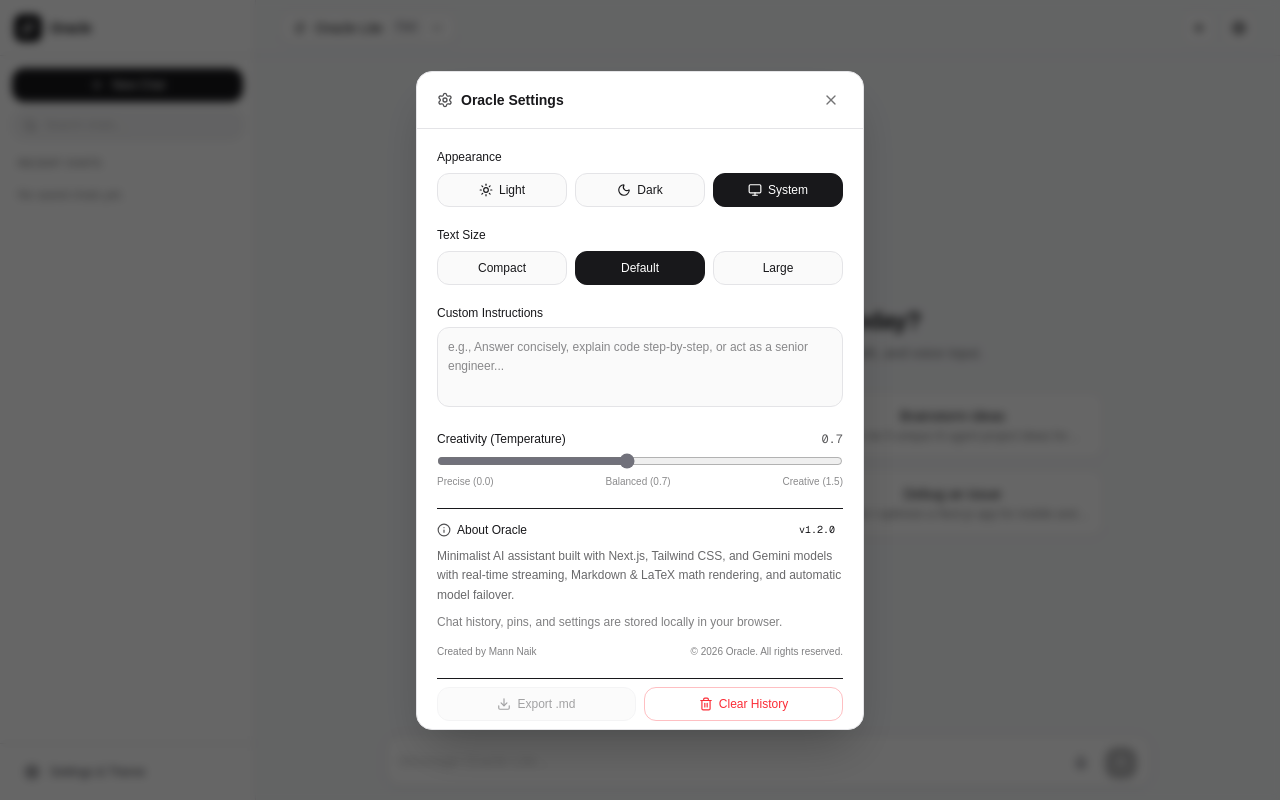
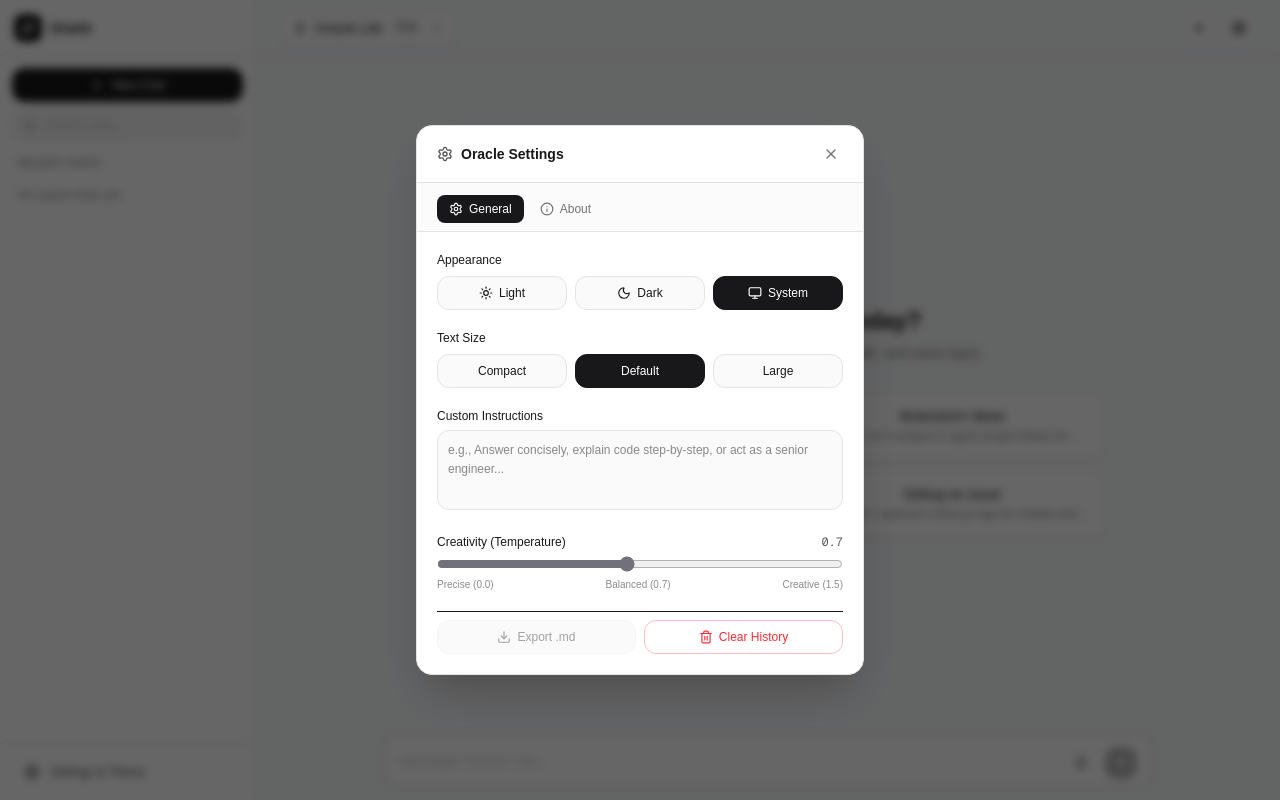
Before and after one commit to mann-naik/Oracle, a Next.js app: page / in a window 1280 px wide. Both pictures are taken after a click on the button "Settings & Theme". Built offline with nearby package versions, Linux system fonts and the light colour scheme.

Commit message:
Move About section into dedicated tab inside Settings

```diff
--- a/app/page.tsx
+++ b/app/page.tsx
@@ -331,6 +331,7 @@ export default function OraclePage() {
   // UI overlays & scroll state
   const [sidebarOpen, setSidebarOpen] = useState(false);
   const [settingsOpen, setSettingsOpen] = useState(false);
+  const [settingsTab, setSettingsTab] = useState<"general" | "about">("general");
   const [modelMenuOpen, setModelMenuOpen] = useState(false);
   const [showScrollBottom, setShowScrollBottom] = useState(false);
 
@@ -961,7 +962,7 @@ export default function OraclePage() {
           <button
             type="button"
             onClick={() => {
-              setSettingsOpen(true);
+              setSettingsTab("general"); setSettingsOpen(true);
               setSidebarOpen(false);
             }}
             className={`w-full flex items-center gap-2.5 px-3 py-2 rounded-xl text-xs font-medium transition-colors ${
@@ -1368,6 +1369,7 @@ export default function OraclePage() {
                 : "bg-white border-zinc-200 text-zinc-900"
             }`}
           >
+            {/* Header */}
             <div className="flex items-center justify-between px-5 py-4 border-b border-inherit">
               <div className="flex items-center gap-2">
                 <Settings className="w-4 h-4 opacity-75" />
@@ -1382,7 +1384,45 @@ export default function OraclePage() {
               </button>
             </div>
 
-            <div className="p-5 space-y-5 max-h-[75dvh] overflow-y-auto text-xs">
+            {/* Settings Navigation Tabs: General | About */}
+            <div
+              className={`flex gap-1 px-5 pt-3 pb-2 border-b border-inherit text-xs font-medium ${
+                isDark ? "bg-white/[0.015]" : "bg-zinc-50/70"
+              }`}
+            >
+              <button
+                type="button"
+                onClick={() => setSettingsTab("general")}
+                className={`flex items-center gap-1.5 px-3 py-1.5 rounded-lg transition-colors ${
+                  settingsTab === "general"
+                    ? isDark
+                      ? "bg-white/[0.1] text-white"
+                      : "bg-zinc-900 text-white"
+                    : "opacity-60 hover:opacity-100"
+                }`}
+              >
+                <Settings className="w-3.5 h-3.5" />
+                <span>General</span>
+              </button>
+              <button
+                type="button"
+                onClick={() => setSettingsTab("about")}
+                className={`flex items-center gap-1.5 px-3 py-1.5 rounded-lg transition-colors ${
+                  settingsTab === "about"
+                    ? isDark
+                      ? "bg-white/[0.1] text-white"
+                      : "bg-zinc-900 text-white"
+                    : "opacity-60 hover:opacity-100"
+                }`}
+              >
+                <Info className="w-3.5 h-3.5" />
+                <span>About</span>
+              </button>
+            </div>
+
+            {/* Tab Content */}
+            {settingsTab === "general" ? (
+              <div className="p-5 space-y-5 max-h-[70dvh] overflow-y-auto text-xs">
                 {/* Theme Option */}
                 <div>
                   <label className="block font-medium mb-2">Appearance</label>
@@ -1508,28 +1548,6 @@ export default function OraclePage() {
                     <span>Creative (1.5)</span>
                   </div>
                 </div>
-              {/* About Oracle */}
-              <div className={`pt-3 border-t border-inherit space-y-2`}>
-                <div className="flex items-center justify-between">
-                  <span className="inline-flex items-center gap-1.5 font-medium">
-                    <Info className="w-3.5 h-3.5 opacity-75" />
-                    <span>About Oracle</span>
-                  </span>
-                  <span className={`font-mono text-[10px] px-2 py-0.5 rounded-md `}>
-                    v1.2.0
-                  </span>
-                </div>
-                <p className="opacity-65 leading-relaxed">
-                  Minimalist AI assistant built with Next.js, Tailwind CSS, and Gemini models with real-time streaming, Markdown &amp; LaTeX math rendering, and automatic model failover.
-                </p>
-                <p className="opacity-55 leading-relaxed">
-                  Chat history, pins, and settings are stored locally in your browser.
-                </p>
-                <div className="pt-1 flex flex-wrap items-center justify-between gap-1 text-[10px] opacity-55">
-                  <span>Created by Mann Naik</span>
-                  <span>&copy; 2026 Oracle. All rights reserved.</span>
-                </div>
-              </div>
 
                 {/* Export & Clear Actions */}
                 <div className="pt-2 border-t border-inherit flex items-center justify-between gap-2">
@@ -1560,6 +1578,76 @@ export default function OraclePage() {
                   </button>
                 </div>
               </div>
+            ) : (
+              /* Dedicated About Tab */
+              <div className="p-5 space-y-4 max-h-[70dvh] overflow-y-auto text-xs">
+                <div className="flex items-center gap-3">
+                  <div
+                    className={`w-10 h-10 rounded-xl border flex items-center justify-center shrink-0 ${
+                      isDark
+                        ? "bg-white/[0.06] border-white/[0.1]"
+                        : "bg-zinc-900 border-zinc-900 text-white"
+                    }`}
+                  >
+                    <Sparkles className="w-5 h-5" />
+                  </div>
+                  <div>
+                    <div className="flex items-center gap-2">
+                      <h4 className="font-semibold text-sm">Oracle AI</h4>
+                      <span
+                        className={`font-mono text-[10px] px-2 py-0.5 rounded-md ${
+                          isDark
+                            ? "bg-white/[0.08] text-zinc-200"
+                            : "bg-zinc-100 text-zinc-800"
+                        }`}
+                      >
+                        v1.2.0
+                      </span>
+                    </div>
+                    <p className="opacity-60 mt-0.5">
+                      Fast, minimalist AI assistant
+                    </p>
+                  </div>
+                </div>
+
+                <p className="opacity-75 leading-relaxed">
+                  Built with Next.js, Tailwind CSS, and Gemini models featuring real-time streaming, Markdown &amp; LaTeX math rendering, voice input, and automatic multi-model failover.
+                </p>
+
+                <div
+                  className={`rounded-xl border p-3.5 space-y-2 ${
+                    isDark
+                      ? "bg-white/[0.025] border-white/[0.08]"
+                      : "bg-zinc-50 border-zinc-200"
+                  }`}
+                >
+                  <div className="flex justify-between">
+                    <span className="opacity-60">Version</span>
+                    <span className="font-mono font-medium">1.2.0 (2026)</span>
+                  </div>
+                  <div className="flex justify-between">
+                    <span className="opacity-60">Developer</span>
+                    <span className="font-medium">Mann Naik</span>
+                  </div>
+                  <div className="flex justify-between">
+                    <span className="opacity-60">Data Storage</span>
+                    <span>Local browser storage</span>
+                  </div>
+                  <div className="flex justify-between">
+                    <span className="opacity-60">License</span>
+                    <span>Proprietary</span>
+                  </div>
+                </div>
+
+                <p className="opacity-55 leading-relaxed">
+                  Your conversations, pinned chats, and preferences are stored locally on your device.
+                </p>
+
+                <div className="pt-3 border-t border-inherit text-center text-[11px] opacity-60">
+                  &copy; 2026 Oracle. All rights reserved.
+                </div>
+              </div>
+            )}
           </div>
         </div>
       )}
```
Lines whose indentation alone changed are shown as unchanged.
